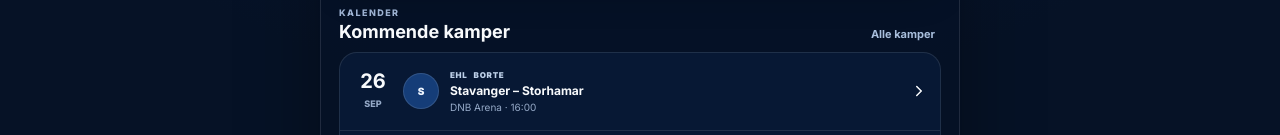
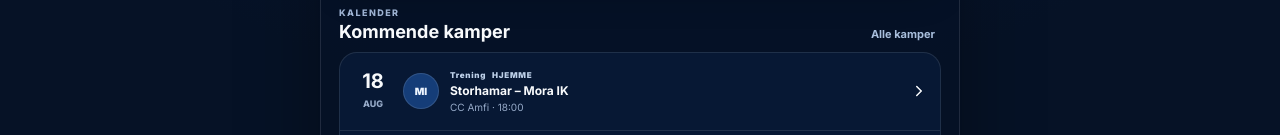
Before and after one commit to zachariassl19/Mitt-Storhamar, a React (Vite) app: page / in a window 1280 px wide. Shown: the part 817-952 px from the top of the page. Built offline with nearby package versions, Linux system fonts and the light colour scheme.

Commit message:
feat: add full 2026-27 Storhamar schedule and past results

```diff
--- a/src/data/games.ts
+++ b/src/data/games.ts
@@ -1,49 +1,100 @@
-import type { Game } from '../types'
+import type { Competition, DecisionType, Game } from '../types'
 
-export const games: Game[] = [
-  {
-    id: 'game:2026-09-24-ringerike',
-    startsAt: '2026-09-24T18:30:00+02:00',
-    competition: 'EHL',
-    homeTeam: 'Storhamar',
-    awayTeam: 'Ringerike',
-    arena: 'CC Amfi',
-    city: 'Hamar',
-  },
-  {
-    id: 'game:2026-09-26-stavanger',
-    startsAt: '2026-09-26T16:00:00+02:00',
-    competition: 'EHL',
-    homeTeam: 'Stavanger',
-    awayTeam: 'Storhamar',
-    arena: 'DNB Arena',
-    city: 'Stavanger',
-  },
-  {
-    id: 'game:2026-10-01-nidaros',
-    startsAt: '2026-10-01T18:30:00+02:00',
-    competition: 'EHL',
-    homeTeam: 'Nidaros',
-    awayTeam: 'Storhamar',
-    arena: 'Leangen Arena',
-    city: 'Trondheim',
-  },
-  {
-    id: 'game:2026-10-03-valerenga',
-    startsAt: '2026-10-03T16:00:00+02:00',
-    competition: 'EHL',
-    homeTeam: 'Storhamar',
-    awayTeam: 'Vålerenga',
-    arena: 'CC Amfi',
-    city: 'Hamar',
-  },
-  {
-    id: 'game:2026-10-07-tappara',
-    startsAt: '2026-10-07T17:30:00+03:00',
-    competition: 'CHL',
-    homeTeam: 'Tappara',
-    awayTeam: 'Storhamar',
-    arena: 'Nokia Areena',
-    city: 'Tampere',
-  },
+type GameRow = [
+  startsAt: string,
+  competition: Competition,
+  homeTeam: string,
+  awayTeam: string,
+  arena: string,
+  city: string,
+  homeScore?: number,
+  awayScore?: number,
+  decisionType?: DecisionType,
+  special?: string,
 ]
+
+function slug(value: string) {
+  return value
+    .toLowerCase()
+    .normalize('NFD')
+    .replace(/[\u0300-\u036f]/g, '')
+    .replace(/æ/g, 'ae')
+    .replace(/ø/g, 'o')
+    .replace(/[^a-z0-9]+/g, '-')
+    .replace(/^-|-$/g, '')
+}
+
+const rows: GameRow[] = [
+  // Treningskamper
+  ['2026-08-12T19:00:00+02:00', 'Trening', 'BIK Karlskoga', 'Storhamar', 'Nobelhallen', 'Karlskoga', 1, 5],
+  ['2026-08-18T18:00:00+02:00', 'Trening', 'Storhamar', 'Mora IK', 'CC Amfi', 'Hamar', 2, 0],
+  ['2026-08-19T18:00:00+02:00', 'Trening', 'Storhamar', 'Mora IK', 'CC Amfi', 'Hamar', 8, 2],
+  ['2026-08-26T18:00:00+02:00', 'Trening', 'Sparta Sarpsborg', 'Storhamar', 'Sparta Amfi', 'Sarpsborg', 3, 6],
+
+  // Champions Hockey League
+  ['2026-09-04T19:45:00+02:00', 'CHL', 'HC Davos', 'Storhamar', 'zondacrypto Arena', 'Davos', 3, 2, 'OT'],
+  ['2026-09-06T14:00:00+02:00', 'CHL', 'Genève-Servette', 'Storhamar', 'Patinoire des Vernets', 'Genève', 3, 2],
+  ['2026-09-10T19:00:00+02:00', 'CHL', 'Storhamar', 'Klagenfurt', 'CC Amfi', 'Hamar', 2, 1],
+  ['2026-09-12T18:00:00+02:00', 'CHL', 'Storhamar', 'Frölunda', 'CC Amfi', 'Hamar', 3, 5],
+  ['2026-10-07T17:30:00+02:00', 'CHL', 'Tappara', 'Storhamar', 'Nokia Areena', 'Tampere'],
+  ['2026-10-14T19:00:00+02:00', 'CHL', 'Storhamar', 'Graz 99ers', 'CC Amfi', 'Hamar'],
+
+  // EHL 2026/27 – oppdatert etter at Sparta gikk ut av ligaen
+  ['2026-09-17T19:00:00+02:00', 'EHL', 'Storhamar', 'Frisk Asker', 'CC Amfi', 'Hamar', 2, 1, 'OT'],
+  ['2026-09-24T18:30:00+02:00', 'EHL', 'Storhamar', 'Ringerike', 'CC Amfi', 'Hamar'],
+  ['2026-09-26T16:00:00+02:00', 'EHL', 'Stavanger Oilers', 'Storhamar', 'DNB Arena', 'Stavanger'],
+  ['2026-10-01T18:30:00+02:00', 'EHL', 'Nidaros', 'Storhamar', 'Leangen Arena', 'Trondheim'],
+  ['2026-10-03T16:00:00+02:00', 'EHL', 'Storhamar', 'Vålerenga', 'CC Amfi', 'Hamar'],
+  ['2026-10-10T16:00:00+02:00', 'EHL', 'Storhamar', 'Stavanger Oilers', 'CC Amfi', 'Hamar'],
+  ['2026-10-15T18:30:00+02:00', 'EHL', 'Narvik', 'Storhamar', 'Nordkraft Arena', 'Narvik'],
+  ['2026-10-17T16:00:00+02:00', 'EHL', 'Storhamar', 'Stjernen', 'CC Amfi', 'Hamar'],
+  ['2026-10-20T18:30:00+02:00', 'EHL', 'Ringerike', 'Storhamar', 'Schjongshallen', 'Hønefoss'],
+  ['2026-10-24T16:00:00+02:00', 'EHL', 'Lillehammer', 'Storhamar', 'Håkons Hall', 'Lillehammer', undefined, undefined, undefined, 'Håkons Hall'],
+  ['2026-10-29T19:00:00+01:00', 'EHL', 'Storhamar', 'Nidaros', 'CC Amfi', 'Hamar'],
+  ['2026-10-31T16:00:00+01:00', 'EHL', 'Stjernen', 'Storhamar', 'Stjernehallen', 'Fredrikstad'],
+  ['2026-11-12T18:30:00+01:00', 'EHL', 'Storhamar', 'Narvik', 'CC Amfi', 'Hamar'],
+  ['2026-11-14T16:00:00+01:00', 'EHL', 'Vålerenga', 'Storhamar', 'Jordal Amfi', 'Oslo'],
+  ['2026-11-20T19:00:00+01:00', 'EHL', 'Frisk Asker', 'Storhamar', 'Varner Arena', 'Asker'],
+  ['2026-11-22T17:00:00+01:00', 'EHL', 'Storhamar', 'Lillehammer', 'CC Amfi', 'Hamar'],
+  ['2026-11-24T18:30:00+01:00', 'EHL', 'Stavanger Oilers', 'Storhamar', 'DNB Arena', 'Stavanger'],
+  ['2026-11-28T16:00:00+01:00', 'EHL', 'Storhamar', 'Nidaros', 'CC Amfi', 'Hamar'],
+  ['2026-12-03T18:30:00+01:00', 'EHL', 'Lillehammer', 'Storhamar', 'Eidsiva Arena', 'Lillehammer'],
+  ['2026-12-05T16:00:00+01:00', 'EHL', 'Storhamar', 'Stjernen', 'CC Amfi', 'Hamar'],
+  ['2026-12-19T16:00:00+01:00', 'EHL', 'Storhamar', 'Narvik', 'CC Amfi', 'Hamar'],
+  ['2026-12-28T18:30:00+01:00', 'EHL', 'Frisk Asker', 'Storhamar', 'Varner Arena', 'Asker'],
+  ['2026-12-30T18:30:00+01:00', 'EHL', 'Storhamar', 'Vålerenga', 'CC Amfi', 'Hamar'],
+  ['2027-01-07T18:30:00+01:00', 'EHL', 'Nidaros', 'Storhamar', 'Leangen Arena', 'Trondheim'],
+  ['2027-01-09T16:00:00+01:00', 'EHL', 'Ringerike', 'Storhamar', 'Schjongshallen', 'Hønefoss'],
+  ['2027-01-14T18:30:00+01:00', 'EHL', 'Storhamar', 'Narvik', 'CC Amfi', 'Hamar'],
+  ['2027-01-16T16:00:00+01:00', 'EHL', 'Vålerenga', 'Storhamar', 'Jordal Amfi', 'Oslo'],
+  ['2027-01-21T18:30:00+01:00', 'EHL', 'Storhamar', 'Lillehammer', 'CC Amfi', 'Hamar'],
+  ['2027-01-23T16:00:00+01:00', 'EHL', 'Stavanger Oilers', 'Storhamar', 'DNB Arena', 'Stavanger'],
+  ['2027-01-28T18:30:00+01:00', 'EHL', 'Stjernen', 'Storhamar', 'Stjernehallen', 'Fredrikstad'],
+  ['2027-01-30T16:00:00+01:00', 'EHL', 'Storhamar', 'Frisk Asker', 'CC Amfi', 'Hamar'],
+  ['2027-02-04T18:30:00+01:00', 'EHL', 'Ringerike', 'Storhamar', 'Schjongshallen', 'Hønefoss'],
+  ['2027-02-06T16:00:00+01:00', 'EHL', 'Storhamar', 'Stavanger Oilers', 'CC Amfi', 'Hamar'],
+  ['2027-02-18T18:30:00+01:00', 'EHL', 'Storhamar', 'Lillehammer', 'CC Amfi', 'Hamar'],
+  ['2027-02-20T16:00:00+01:00', 'EHL', 'Stjernen', 'Storhamar', 'Stjernehallen', 'Fredrikstad'],
+  ['2027-02-25T18:30:00+01:00', 'EHL', 'Storhamar', 'Nidaros', 'CC Amfi', 'Hamar'],
+  ['2027-02-27T18:00:00+01:00', 'EHL', 'Frisk Asker', 'Storhamar', 'Varner Arena', 'Asker'],
+  ['2027-03-05T18:30:00+01:00', 'EHL', 'Storhamar', 'Ringerike', 'CC Amfi', 'Hamar'],
+  ['2027-03-07T17:00:00+01:00', 'EHL', 'Narvik', 'Storhamar', 'Nordkraft Arena', 'Narvik'],
+  ['2027-03-11T18:30:00+01:00', 'EHL', 'Vålerenga', 'Storhamar', 'Jordal Amfi', 'Oslo'],
+]
+
+export const games: Game[] = rows
+  .map(([startsAt, competition, homeTeam, awayTeam, arena, city, homeScore, awayScore, decisionType, special]) => ({
+    id: `game:${startsAt.slice(0, 10)}-${slug(homeTeam)}-${slug(awayTeam)}`,
+    season: '2026/27',
+    startsAt,
+    competition,
+    homeTeam,
+    awayTeam,
+    arena,
+    city,
+    homeScore,
+    awayScore,
+    decisionType,
+    special,
+  }))
+  .sort((a, b) => new Date(a.startsAt).getTime() - new Date(b.startsAt).getTime())
```
